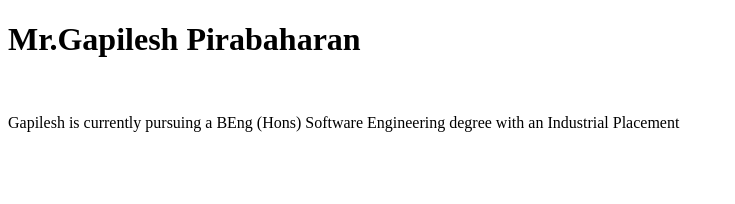
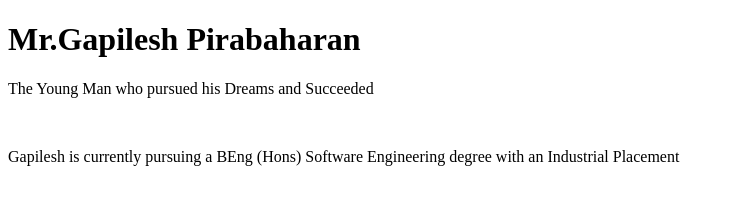
Before and after one commit to Gapilesh/Tribute_Page_FCC, a plain HTML site: page index.html in a window 1280 px wide. Shown: the whole page, without its empty margins (0-735 px from the left). Drawn offline with Linux system fonts and the light colour scheme.

Commit message:
Gapilesh caption

```diff
--- a/index.html
+++ b/index.html
@@ -5,6 +5,7 @@
   <body>
     <main id="main">
         <h1 id="title">Mr.Gapilesh Pirabaharan</h1>
+        <p>The Young Man who pursued his Dreams and Succeeded</p>
         <div id="img-div">
           <img id="image">
           <p id="img-caption">Gapilesh is currently pursuing a BEng (Hons) Software Engineering degree with an Industrial Placement </p>
```
